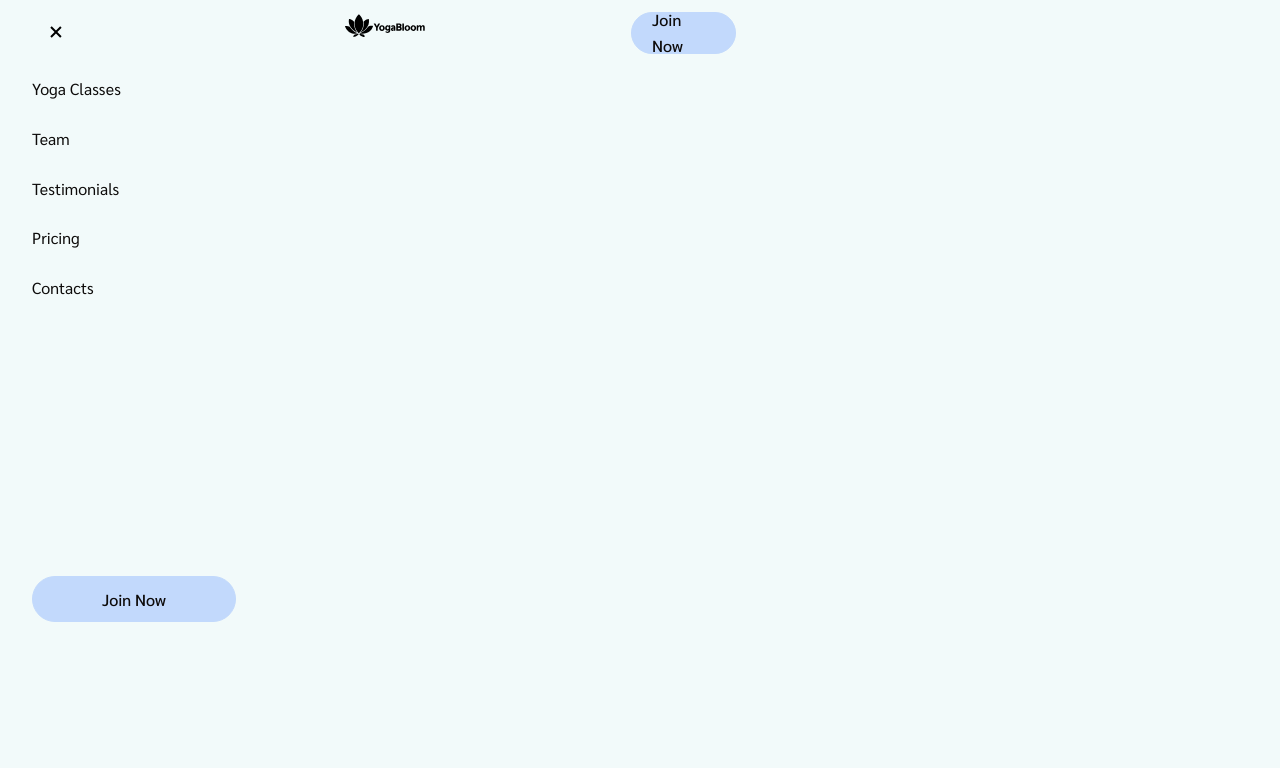
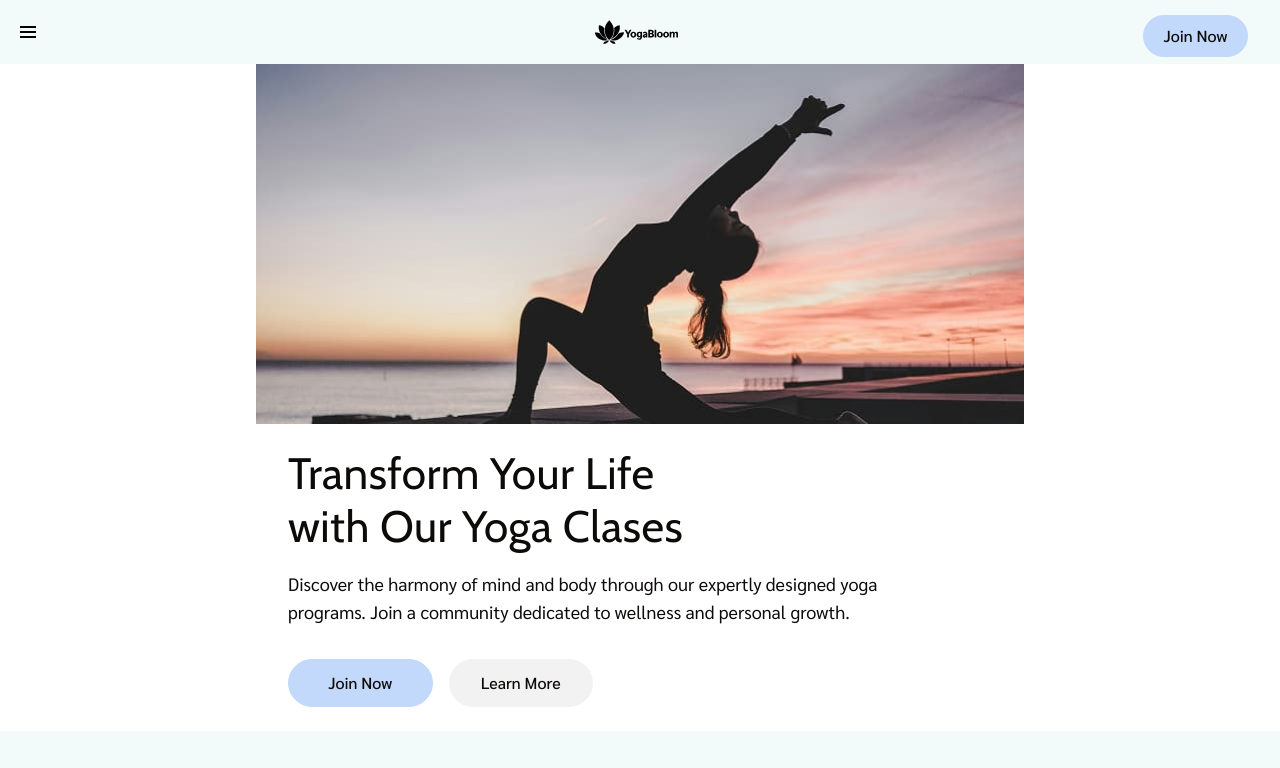
Before and after one commit to TamiNick/ByteForce-v11.0, a plain HTML site: page index.html in a window 1280 px wide. Shown: the top 768 px of the page. Drawn offline with nearby package versions, Linux system fonts and the light colour scheme.

Commit message:
Deploying to gh-pages from @ TamiNick/ByteForce-v11.0@672ccae93e5ea8c4b0affcb74cd6e03fb1c8fe2d 🚀

```diff
--- a/index.html
+++ b/index.html
@@ -50,7 +50,7 @@
     </div>
 </header>
 
-    <div class="mobile-menu-container is-open">
+    <div class="mobile-menu-container">
     <div class="mobile-menu">
             <button class="mobile-menu-close-button"><svg class="close-icon" width="24" height="24">
           <use href="/ByteForce-v11.0/assets/icons-DWL3zclq.svg#icon-close"></use>
```
